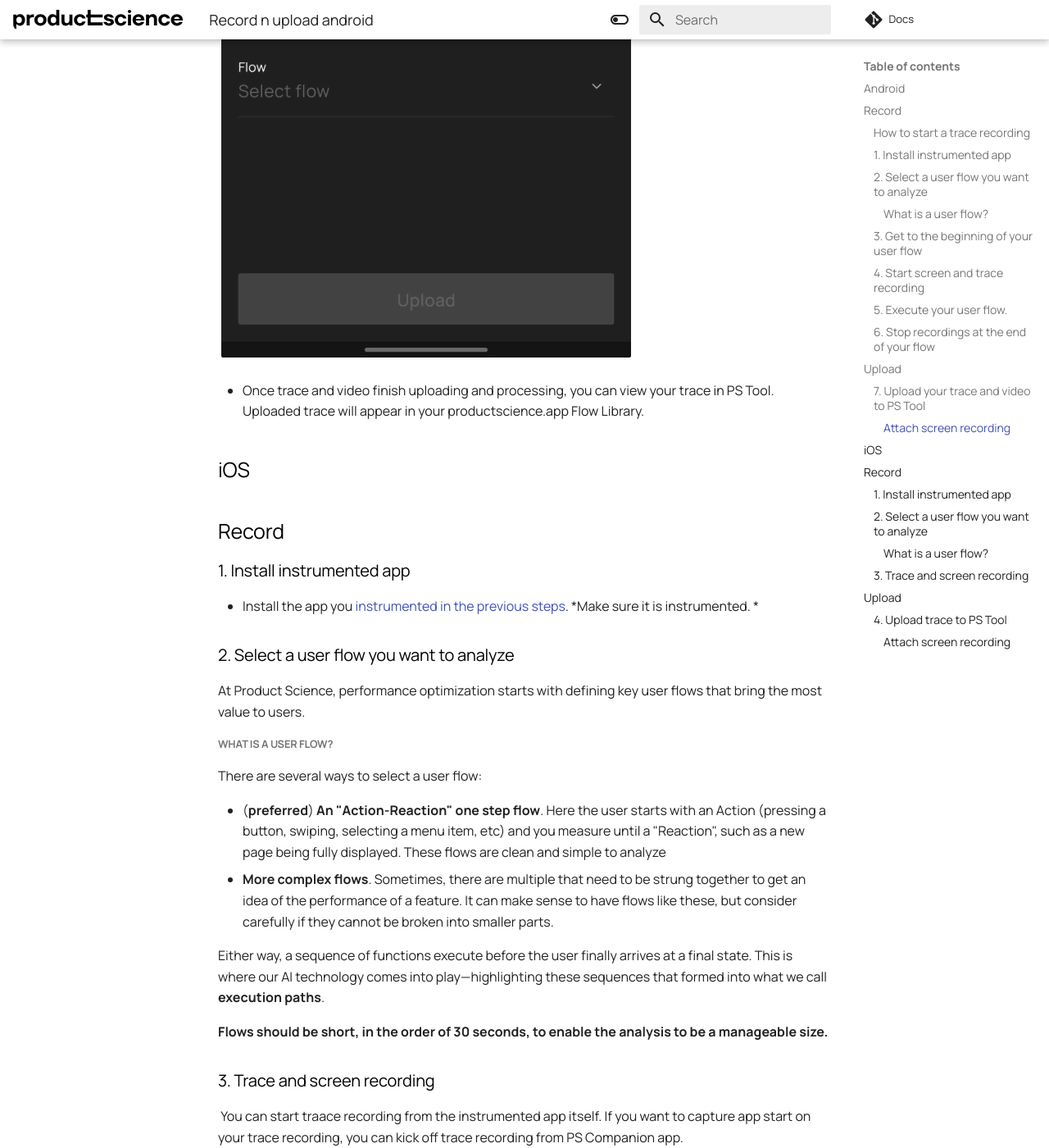
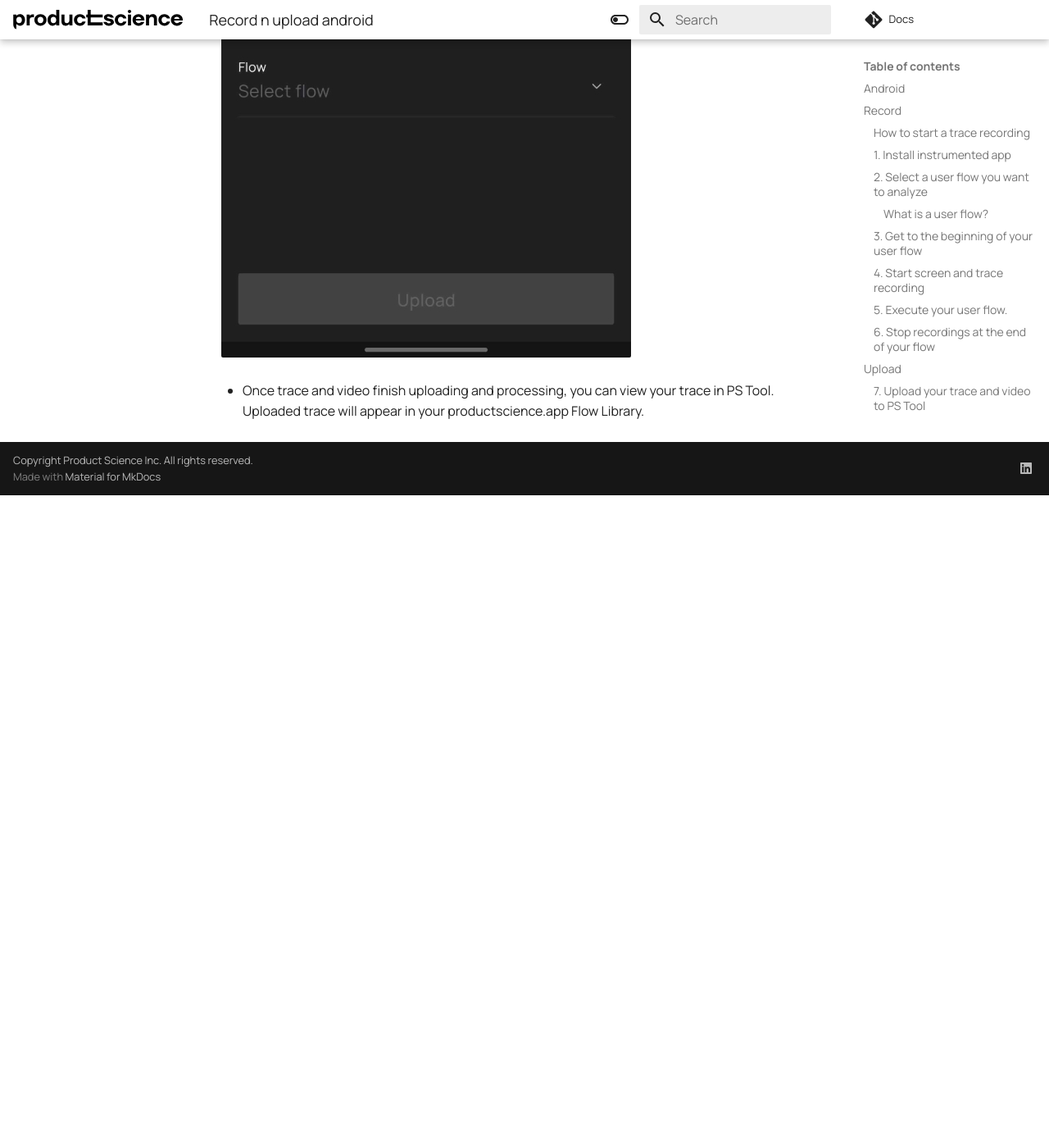
Before and after one commit to product-science/docs, an MkDocs documentation site: the page built from docs/website-docs/record-n-upload-android.md, in a window 1280 px wide and 1400 px high, scrolled down 2976 px. Shown: the whole window at 82% size. Built offline with MkDocs 1.6.1 and Material for MkDocs 9.7.7, drawn with Linux system fonts in a browser that asks for light colours; after the commit the page ends 3580 px from its top, so only the background shows below that; some of the changed text lies outside the part shown.

Commit message:
cut out iOS part from record-n-upload-android.md

```diff
--- a/docs/website-docs/record-n-upload-android.md
+++ b/docs/website-docs/record-n-upload-android.md
@@ -62,65 +62,3 @@ When you have reached the end of the user flow, swipe down from the top again to
 
 
 - Once trace and video finish uploading and processing, you can view your trace in PS Tool. Uploaded trace will appear in your productscience.app Flow Library.
-
-iOS
----------
-
-## Record
-
-### 1. Install instrumented app
-
--   Install the app you [instrumented in the previous steps](../ios/distribution.md#ios-application-distribution-instructions). *Make sure it is instrumented. *
-
-### 2. Select a user flow you want to analyze
-
-At Product Science, performance optimization starts with defining key user flows that bring the most value to users.
-
-##### What is a user flow?
-
-There are several ways to select a user flow:
-
-- (**preferred**) __An "Action-Reaction" one step flow__. Here the user starts with an Action (pressing a button, swiping, selecting a menu item, etc) and you measure until a "Reaction", such as a new page being fully displayed. These flows are clean and simple to analyze
-- __More complex flows__. Sometimes, there are multiple that need to be strung together to get an idea of the performance of a feature. It can make sense to have flows like these, but consider carefully if they cannot be broken into smaller parts.
-
-Either way, a sequence of functions execute before the user finally arrives at a final state. This is where our AI technology comes into play—highlighting these sequences that formed into what we call __execution paths__.
-
-**Flows should be short, in the order of 30 seconds, to enable the analysis to be a manageable size.**
-
-### 3. Trace and screen recording
-‍
-You can start traace recording from the instrumented app itself. If you want to capture app start on your trace recording, you can kick off trace recording from PS Companion app.
-
-
-| Step | To record App Start Flow    | To record any Flow other than App Start|
-|:-----|:----------------------------|:---------------------------------------|
-| 1    | Optionally, quit all open apps so nothing slows down the app you are measuring. | Optionally, quit all open apps so nothing slows down the app you are measuring. |
-| 2    | Open PS Companion app. If you don't have a designated user flow for app start, create a new one. Go to the corresponding flow | Open your instrumented app and perform all the actions before beginning of your user flow. |
-| 3    | Start screen recording      | Start screen recording                 |
-| 4    | At the bottom right corner, tap the ![rec-icon](../images/rec-icon.png) button to start trace recording | At the ![ios-start-recording](../images/ios-start-recording.png) panel, tap ![rec-icon](../images/rec-icon.png) button to start trace recording |
-| 5    | Perform the user actions from the [(user) flow](https://www.productscience.ai/documentation?doc=dictionary&sub=user-flow) and that you want to optimize. | Perform the user actions from the [(user) flow](https://www.productscience.ai/documentation?doc=dictionary&sub=user-flow) and that you want to optimize. |
-| 6    | Once the final step is fully loaded, at the ![ios-stop-recording](../images/ios-stop-recording.png) panel, tap ![stop-icon](../images/stop-icon.png)  button to stop recording. | Once the final step is fully loaded, at the ![](../images/ios-stop-recording.png) panel, tap ![stop-icon](../images/stop-icon.png)  button to stop recording. |
-
-## Upload
-
-### 4. Upload trace to PS Tool
-
--   Tap "Export" button to export your trace file.
-
-![export-icon](../images/export-icon.png)
-
--   Choose PS Companion app among sharing options:
-
-![share-companion-app](../images/share-companion-app.png)
-
-[Don't see PS Companion app? Customize the share sheet](device-set-up.md#3-customize-share-sheet)
-
--   Name the trace, assign it to the relevant flow
-#### Attach screen recording
-- On the same screen, while the trace details screen is still opened, tap "Select"
-
-- Phone library opens &gt; select the screen recording
-
-![name-trace](../images/name-trace.png)
-
-- Once trace and video finish uploading and processing, you can view your trace in PS Tool. Uploaded trace will appear in your productscience.app Flow Library.
```
